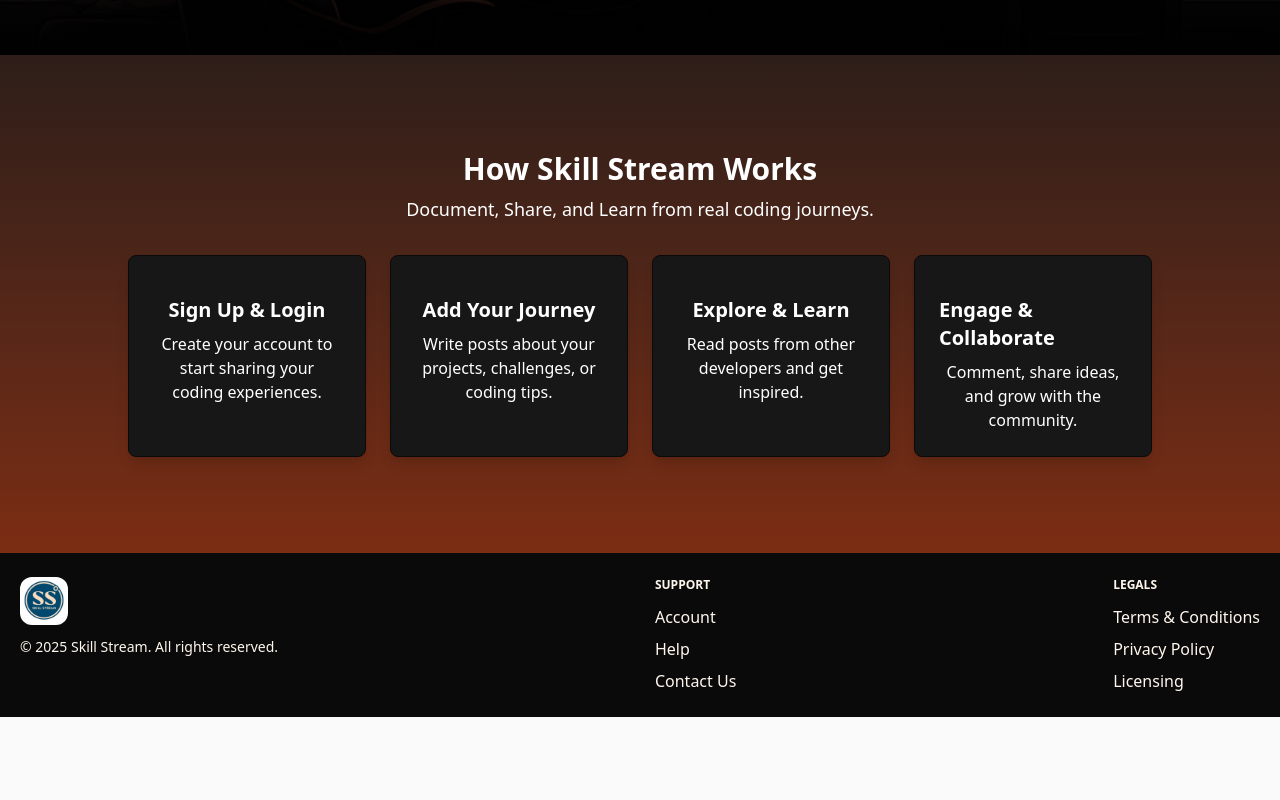
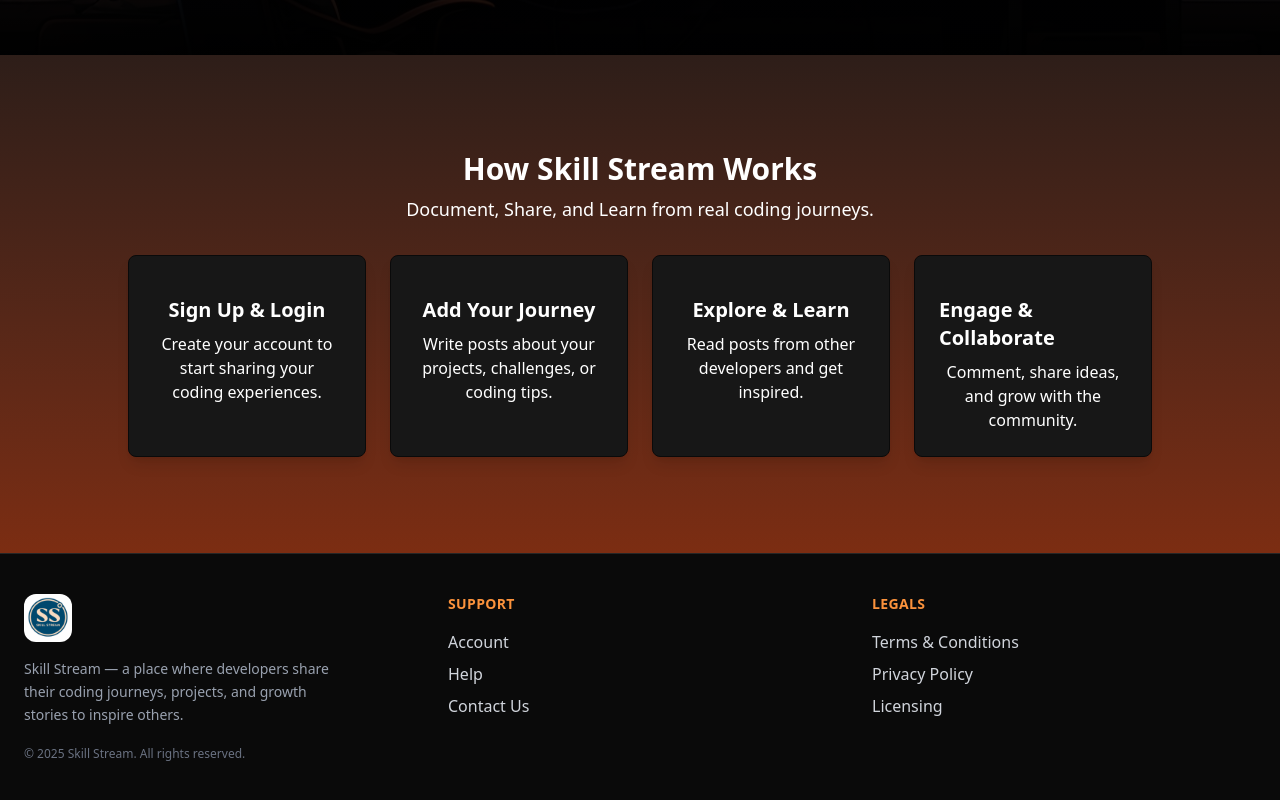
Before and after one commit to ShnAhmad/skill-stream, a React (Vite) app: page / in a window 1280 px wide. Shown: the part 817-1617 px from the top of the page. Before the commit the page ends 1534 px from the top, so only its background shows below. Built offline with nearby package versions, Linux system fonts and the light colour scheme; no server answers; a web font is replaced by a local one.

Commit message:
Footer update

```diff
--- a/src/components/Footer/Footer.jsx
+++ b/src/components/Footer/Footer.jsx
@@ -4,33 +4,83 @@
 
 const Footer = () => {
   return (
-    <footer className="bg-[var(--color-secondary-950)] py-6">
-      <div className="container mx-auto px-5 flex flex-col md:flex-row justify-between items-start gap-6">
+    <footer className="relative bg-[var(--color-secondary-950)] text-gray-300 border-t border-[var(--color-secondary-800)]">
+      <div className="container mx-auto px-6 py-10 grid grid-cols-1 md:grid-cols-3 gap-10">
         {/* Left Section */}
         <div>
-          <Logo width="100px" />
-          <p className="text-sm mt-3">
+          <Logo width="120px" />
+          <p className="text-sm mt-4 text-gray-400 leading-relaxed max-w-xs">
+            Skill Stream — a place where developers share their coding journeys,
+            projects, and growth stories to inspire others.
+          </p>
+          <p className="text-xs mt-5 text-gray-500">
             &copy; {new Date().getFullYear()} Skill Stream. All rights reserved.
           </p>
         </div>
 
         {/* Support Links */}
         <div>
-          <h3 className="text-xs font-semibold uppercase mb-3">Support</h3>
+          <h3 className="text-sm font-semibold uppercase tracking-wide text-[var(--color-primary-400)] mb-4">
+            Support
+          </h3>
           <ul className="space-y-2">
-            <li><Link to="/" className="text-base">Account</Link></li>
-            <li><Link to="/" className="text-base">Help</Link></li>
-            <li><Link to="/" className="text-base">Contact Us</Link></li>
+            <li>
+              <Link
+                to="/"
+                className="hover:text-[var(--color-primary-500)] transition-colors duration-300"
+              >
+                Account
+              </Link>
+            </li>
+            <li>
+              <Link
+                to="/"
+                className="hover:text-[var(--color-primary-500)] transition-colors duration-300"
+              >
+                Help
+              </Link>
+            </li>
+            <li>
+              <Link
+                to="/"
+                className="hover:text-[var(--color-primary-500)] transition-colors duration-300"
+              >
+                Contact Us
+              </Link>
+            </li>
           </ul>
         </div>
 
         {/* Legal Links */}
         <div>
-          <h3 className="text-xs font-semibold uppercase mb-3">Legals</h3>
+          <h3 className="text-sm font-semibold uppercase tracking-wide text-[var(--color-primary-400)] mb-4">
+            Legals
+          </h3>
           <ul className="space-y-2">
-            <li><Link to="/" className="text-base">Terms & Conditions</Link></li>
-            <li><Link to="/" className="text-base">Privacy Policy</Link></li>
-            <li><Link to="/" className="text-base">Licensing</Link></li>
+            <li>
+              <Link
+                to="/"
+                className="hover:text-[var(--color-primary-500)] transition-colors duration-300"
+              >
+                Terms & Conditions
+              </Link>
+            </li>
+            <li>
+              <Link
+                to="/"
+                className="hover:text-[var(--color-primary-500)] transition-colors duration-300"
+              >
+                Privacy Policy
+              </Link>
+            </li>
+            <li>
+              <Link
+                to="/"
+                className="hover:text-[var(--color-primary-500)] transition-colors duration-300"
+              >
+                Licensing
+              </Link>
+            </li>
           </ul>
         </div>
       </div>
```
